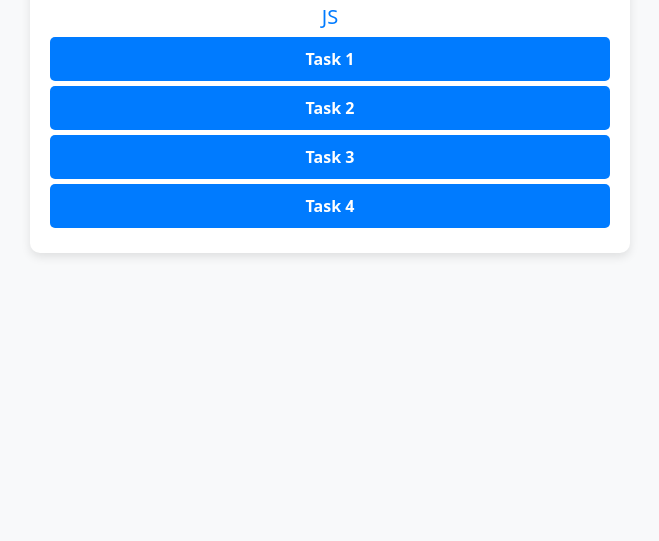
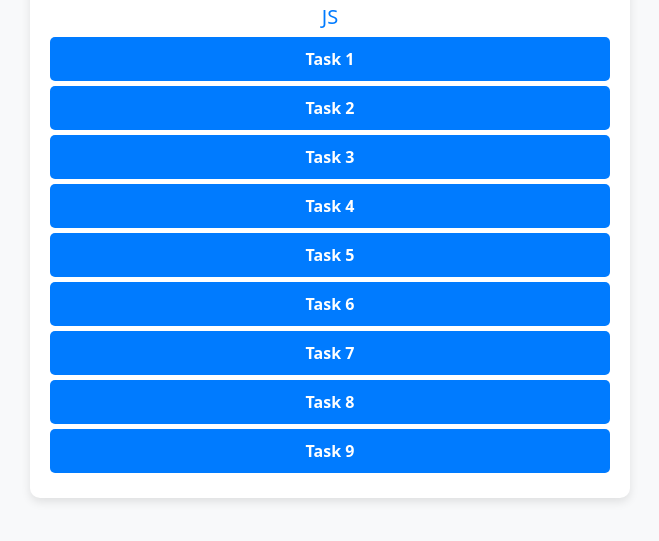
Before and after one commit to Manishkumarshukla52/Ethnus_Asignment_2_Task, a plain HTML site: page index.html in a window 1280 px wide. Shown: the part 209-750 px from the top of the page, without its empty margins (310-969 px from the left). Drawn offline with nearby package versions, Linux system fonts and the light colour scheme.

Commit message:
Update index.html

```diff
--- a/index.html
+++ b/index.html
@@ -26,6 +26,11 @@
       <a href="Task%202/index.html"target="_blank">Task 2</a>
       <a href="Task%203/index.html"target="_blank">Task 3</a>
       <a href="Task%204/index.html"target="_blank">Task 4</a>
+      <a href="Task%205\index.html"target="_blank">Task 5</a>
+      <a href="Task%206/index.html"target="_blank">Task 6</a>
+      <a href="Task%207/index.html"target="_blank">Task 7</a>
+      <a href="Task%208/index.html"target="_blank">Task 8</a>
+      <a href="Task%209/index.html"target="_blank">Task 9</a>
     </div>
   </div>
 </body>
```
